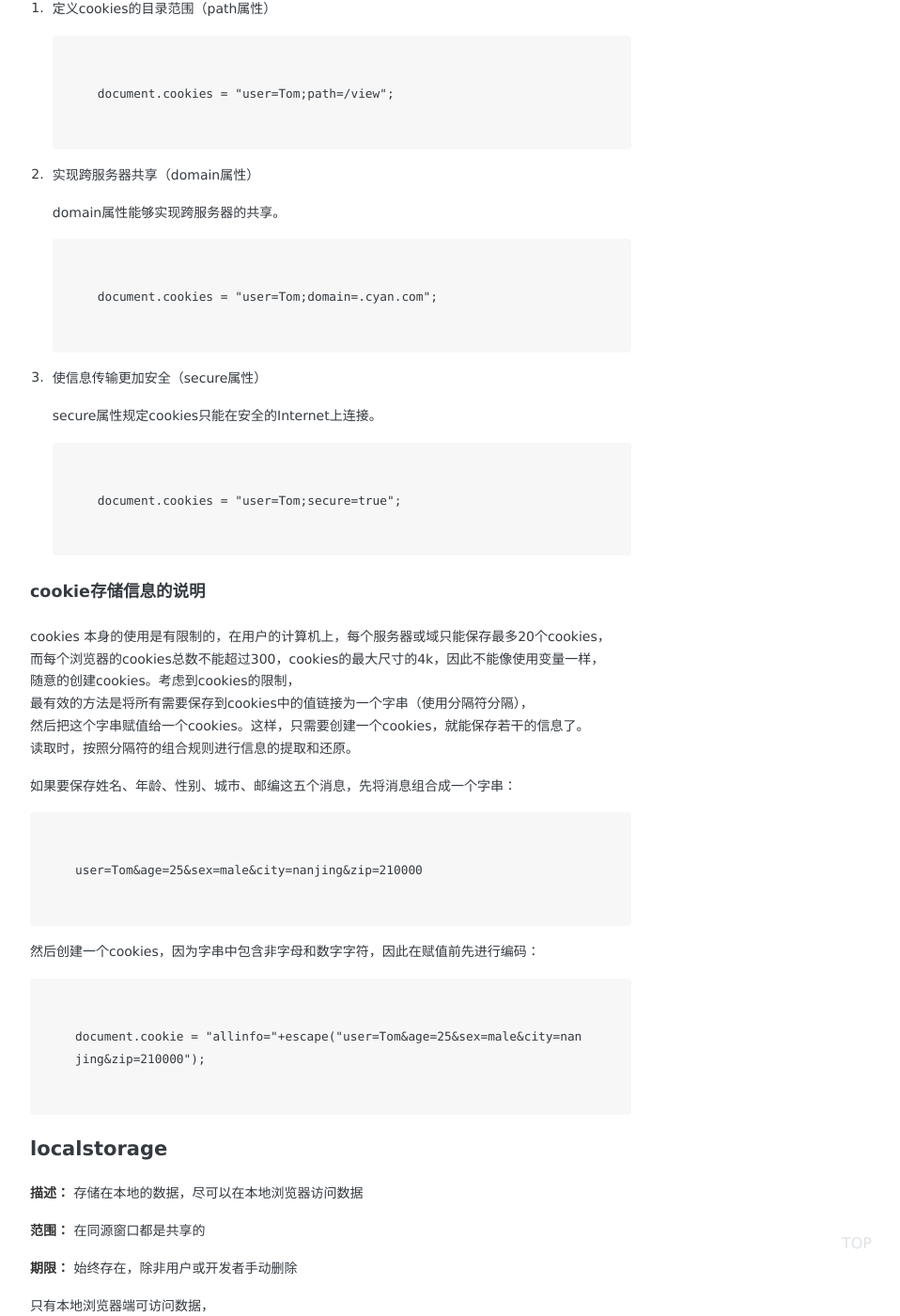
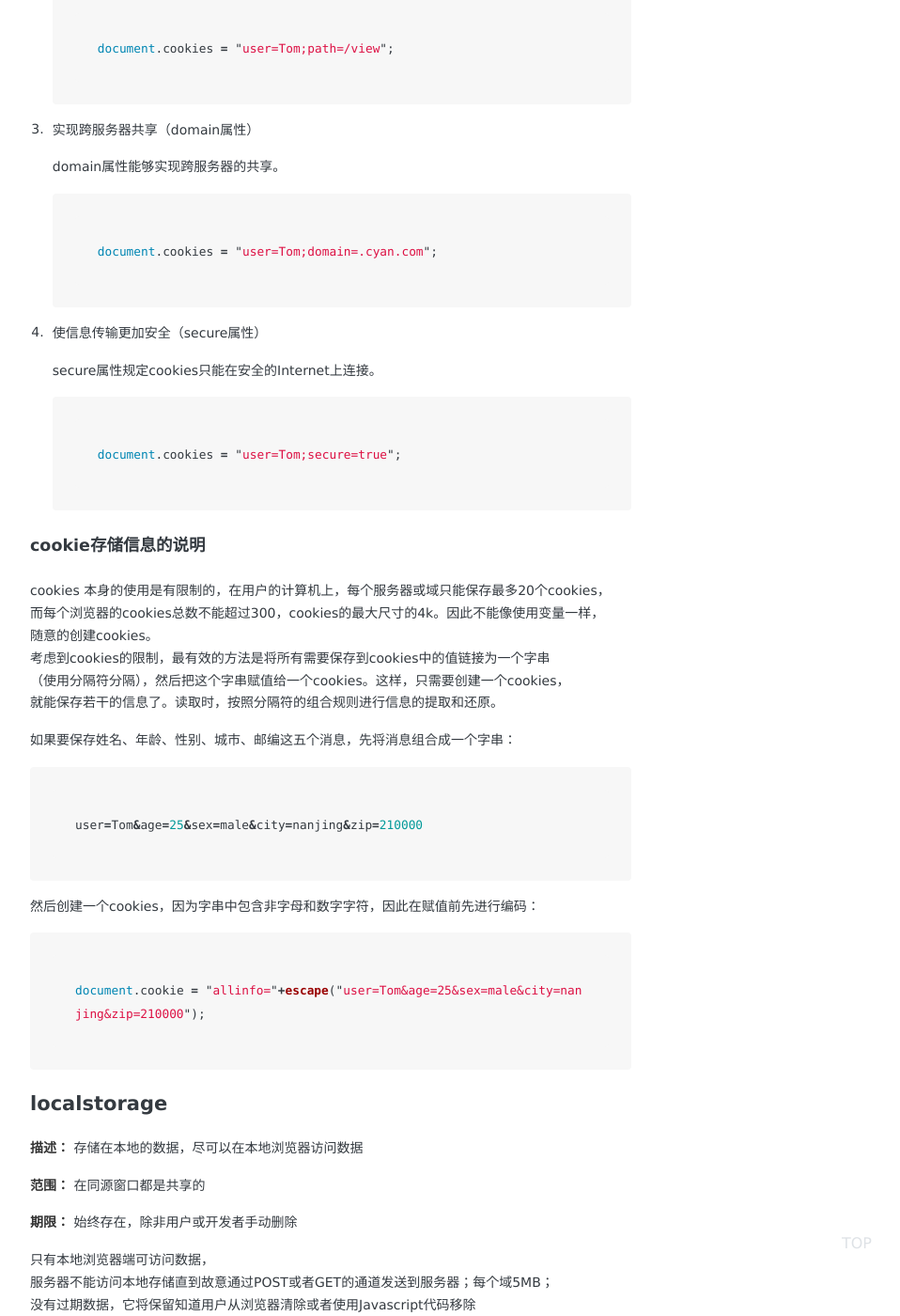
Before and after one commit to varcyan/varcyan.github.io, a Jekyll site: the page built from _posts/2016-03-10-Cookie、localStorage、sessionStorage.md, in a window 1280 px wide and 1400 px high, scrolled down 1018 px. Shown: the whole window at 94% size, without its empty margins (288-1246 px from the left). Built offline with Jekyll 4.4.1, drawn with Linux system fonts in a browser that asks for light colours; some web fonts are replaced; some of the changed text lies outside the part shown.

Commit message:
cookie 和本地存储

````diff
--- a/_posts/2016-03-10-Cookie、localStorage、sessionStorage.md
+++ b/_posts/2016-03-10-Cookie、localStorage、sessionStorage.md
@@ -26,17 +24,17 @@ cookies的创建需要给出cookies的名称和对应的cookies值，必备属
 
     >   name属性是用来唯一表示cookies的，cookies的name属性可以自定义。与其他属性不同，document对象的cookies属性赋值时，并不会替代原来的值，而是会创建新的cookies.
 
--   设置的cookie存在于session（会话），也就是在访问的这个时间，一旦关闭浏览器，会话结束，cookie自动清空
+    -   设置的cookie存在于session（会话），也就是在访问的这个时间，一旦关闭浏览器，会话结束，cookie自动清空
 
--   想要在浏览器关闭之后还有cookie,需要设置过期时间(格林尼治标准时间文本字符串)
+    -   想要在浏览器关闭之后还有cookie,需要设置过期时间(格林尼治标准时间文本字符串)
 
-    ```
+    ```javascript
     document.cookies = name+"="+value; "expires="+now.toUTCString();
     ```
 
 2.  定义cookies的目录范围（path属性）
 
-    ```
+    ```javascript
     document.cookies = "user=Tom;path=/view";
     ```
 
@@ -44,7 +42,7 @@ cookies的创建需要给出cookies的名称和对应的cookies值，必备属
 
     domain属性能够实现跨服务器的共享。
 
-    ```
+    ```javascript
     document.cookies = "user=Tom;domain=.cyan.com";
     ```
 
@@ -52,23 +50,24 @@ cookies的创建需要给出cookies的名称和对应的cookies值，必备属
 
     secure属性规定cookies只能在安全的Internet上连接。
 
-    ```
+    ```javascript
     document.cookies = "user=Tom;secure=true";
     ```
 
 #### cookie存储信息的说明
 
-cookies 本身的使用是有限制的，在用户的计算机上，每个服务器或域只能保存最多20个cookies，而每个浏览器的cookies总数不能超过300，cookies的最大尺寸的4k，因此不能像使用变量一样，随意的创建cookies。考虑到cookies的限制，最有效的方法是将所有需要保存到cookies中的值链接为一个字串（使用分隔符分隔），然后把这个字串赋值给一个cookies。这样，只需要创建一个cookies，就能保存若干的信息了。读取时，按照分隔符的组合规则进行信息的提取和还原。
+cookies 本身的使用是有限制的，在用户的计算机上，每个服务器或域只能保存最多20个cookies，而每个浏览器的cookies总数不能超过300，cookies的最大尺寸的4k。因此不能像使用变量一样，随意的创建cookies。
+考虑到cookies的限制，最有效的方法是将所有需要保存到cookies中的值链接为一个字串（使用分隔符分隔），然后把这个字串赋值给一个cookies。这样，只需要创建一个cookies，就能保存若干的信息了。读取时，按照分隔符的组合规则进行信息的提取和还原。
 
 如果要保存姓名、年龄、性别、城市、邮编这五个消息，先将消息组合成一个字串：
 
-```
+```javascript
 user=Tom&age=25&sex=male&city=nanjing&zip=210000
 ```
 
 然后创建一个cookies，因为字串中包含非字母和数字字符，因此在赋值前先进行编码：
 
-```
+```javascript
 document.cookie = "allinfo="+escape("user=Tom&age=25&sex=male&city=nanjing&zip=210000");
 ```
 
````
Also changed, not shown: other parts of _posts/2016-03-10-Cookie、localStorage、sessionStorage.md (+2 -4 lines).
